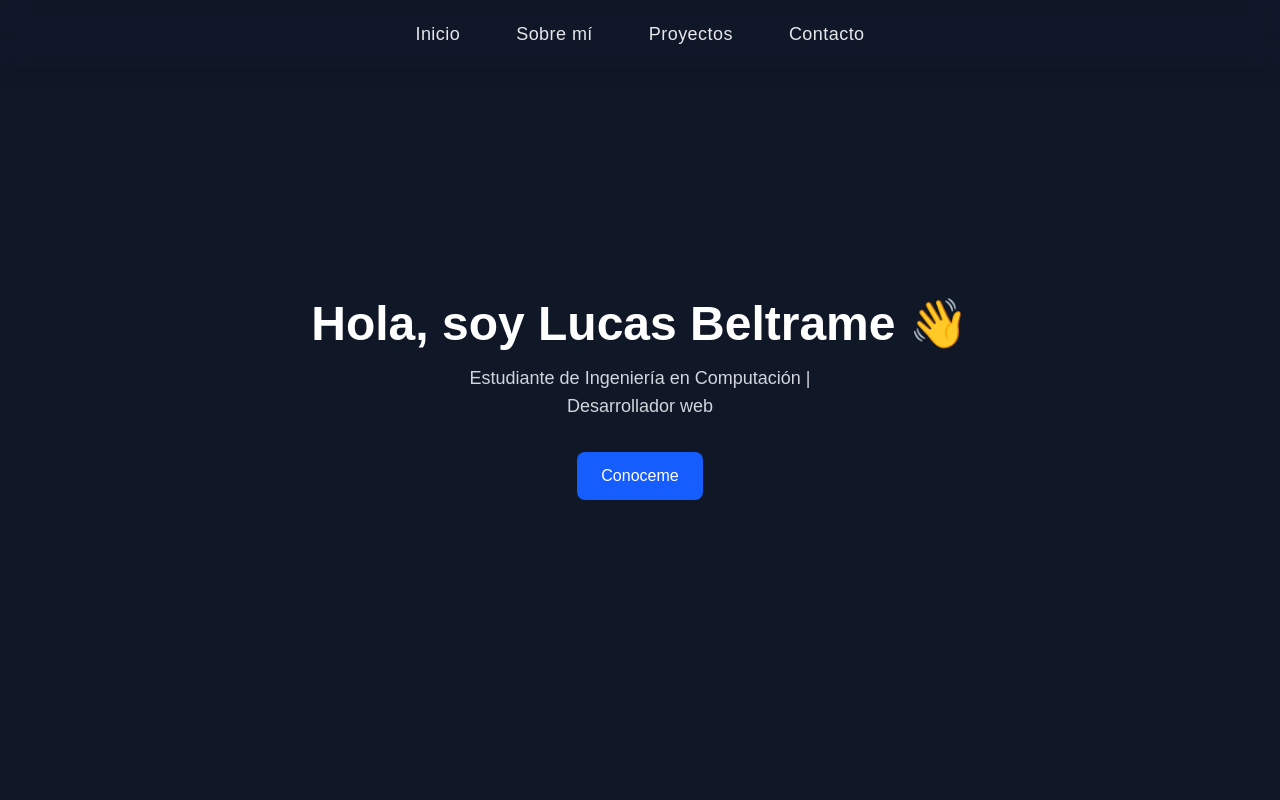
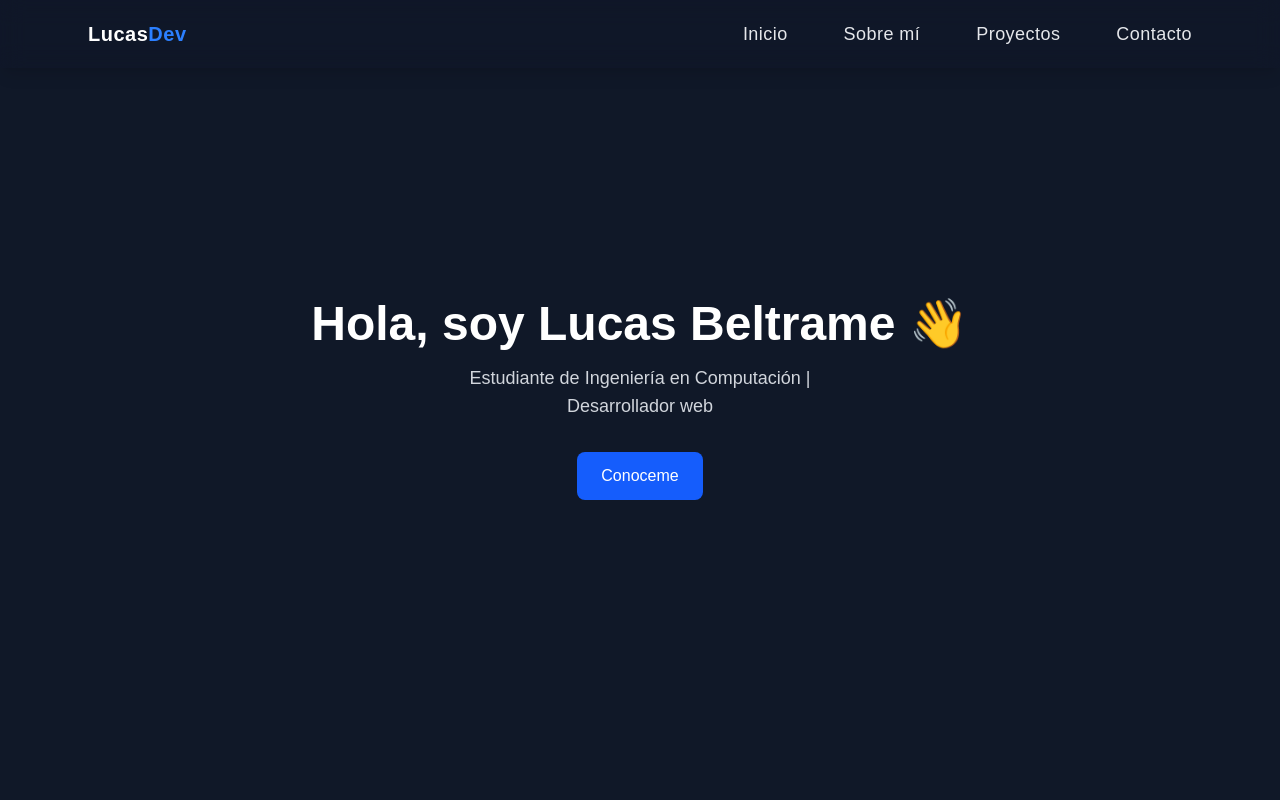
Before and after one commit to Lukas4-hub/Portfolio-Web2026, a Next.js app: page / in a window 1280 px wide. Shown: the top 800 px of the page. Built offline with nearby package versions, Linux system fonts and the light colour scheme.

Commit message:
Nav responsive

```diff
--- a/src/components/Navbar.js
+++ b/src/components/Navbar.js
@@ -1,10 +1,37 @@
-export default function Navbar(){
+"use client";
+import { useState } from "react";
+
+export default function Navbar() {
+  const [open, setOpen] = useState(false);
+
   return (
     <nav className="fixed top-0 left-0 w-full z-50 backdrop-blur-md bg-gray-900/70 shadow-lg">
-  <div className="max-w-6xl mx-auto px-8 py-5 flex justify-center space-x-14 text-gray-200  text-lg tracking-wide">
+      <div className="max-w-6xl mx-auto px-6 py-5 flex justify-between items-center text-gray-200">
+        {/* Logo o nombre */}
+        <h1 className="text-xl font-bold text-white tracking-wide">
+          Lucas<span className="text-blue-500">Dev</span>
+        </h1>
+
+        {/* Botón hamburguesa */}
+        <button
+          onClick={() => setOpen(!open)}
+          className="text-gray-300 text-3xl md:hidden focus:outline-none"
+        >
+          {open ? "✕" : "☰"}
+        </button>
+
+        {/* Menú principal */}
+        <div
+          className={`absolute md:static top-16 left-0 w-full md:w-auto bg-gray-900 md:bg-transparent md:flex items-center justify-center space-y-6 md:space-y-0 md:space-x-14 text-lg tracking-wide transition-all duration-300 ${
+            open
+              ? "opacity-100 translate-y-0"
+              : "opacity-0 -translate-y-5 md:opacity-100 md:translate-y-0"
+          }`}
+        >
           <a
             href="#inicio"
-      className="relative hover:text-white transition-colors duration-300 group"
+            onClick={() => setOpen(false)}
+            className="relative block text-center hover:text-white transition-colors duration-300 group"
           >
             Inicio
             <span className="absolute left-0 bottom-0 w-0 h-0.5 bg-blue-500 transition-all duration-300 group-hover:w-full"></span>
@@ -12,7 +39,8 @@ export default function Navbar(){
 
           <a
             href="#sobre"
-      className="relative hover:text-white transition-colors duration-300 group"
+            onClick={() => setOpen(false)}
+            className="relative block text-center hover:text-white transition-colors duration-300 group"
           >
             Sobre mí
             <span className="absolute left-0 bottom-0 w-0 h-0.5 bg-blue-500 transition-all duration-300 group-hover:w-full"></span>
@@ -20,7 +48,8 @@ export default function Navbar(){
 
           <a
             href="#proyectos"
-      className="relative hover:text-white transition-colors duration-300 group"
+            onClick={() => setOpen(false)}
+            className="relative block text-center hover:text-white transition-colors duration-300 group"
           >
             Proyectos
             <span className="absolute left-0 bottom-0 w-0 h-0.5 bg-blue-500 transition-all duration-300 group-hover:w-full"></span>
@@ -28,13 +57,14 @@ export default function Navbar(){
 
           <a
             href="#contacto"
-      className="relative hover:text-white transition-colors duration-300 group"
+            onClick={() => setOpen(false)}
+            className="relative block text-center hover:text-white transition-colors duration-300 group"
           >
             Contacto
             <span className="absolute left-0 bottom-0 w-0 h-0.5 bg-blue-500 transition-all duration-300 group-hover:w-full"></span>
           </a>
         </div>
+      </div>
     </nav>
-
   );
 }
```
Lines whose indentation alone changed are shown as unchanged.
